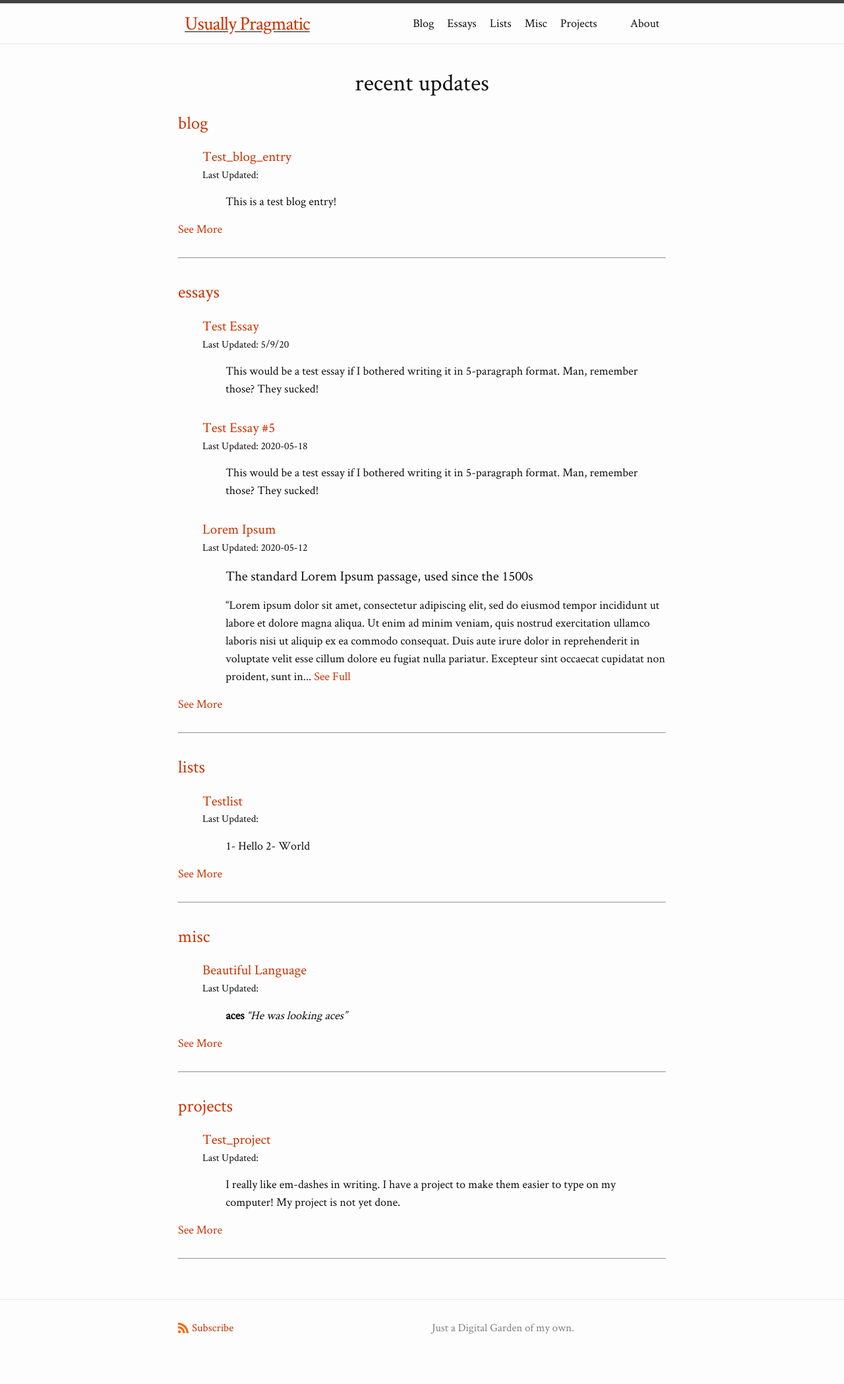
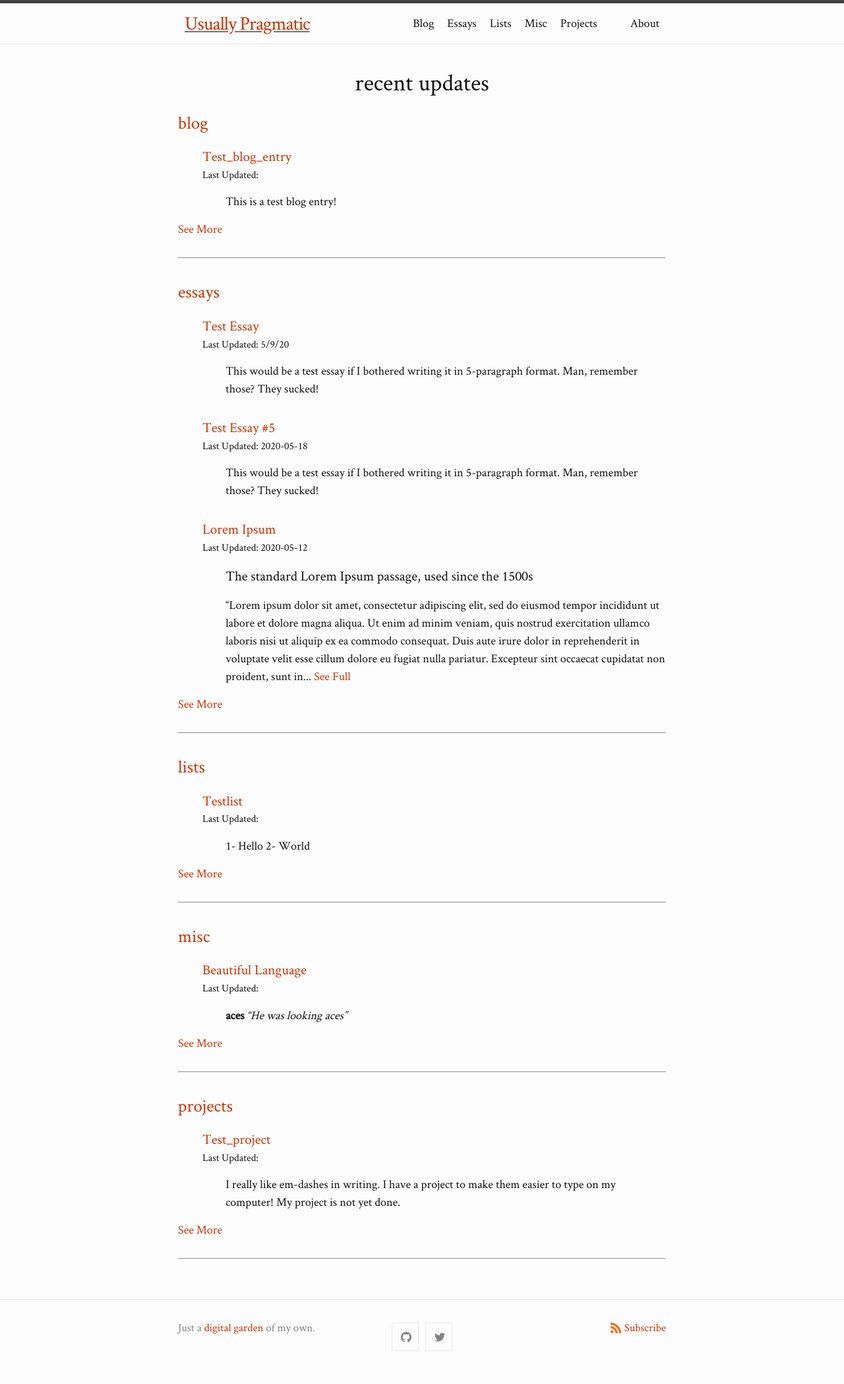
Before and after one commit to carpdiem/carpdiem.github.io, a Jekyll site: the page built from index.md, in a window 1280 px wide. Shown: the whole page at 66% size. Built offline with Jekyll 4.4.1, drawn with Linux system fonts in a browser that asks for light colours; part of the change alters nothing that is shown.

Commit message:
fixed footer

```diff
--- a/_config.yml
+++ b/_config.yml
@@ -15,12 +15,13 @@
 # in the templates via {{ site.myvariable }}.
 title: Usually Pragmatic
 email: <redacted>
-description: >- # this means to ignore newlines until "baseurl:"
-  Just a Digital Garden of my own.
+description: Just a <a href="https://tomcritchlow.com/2019/02/17/building-digital-garden/">digital garden</a> of my own.
 baseurl: "" # the subpath of your site, e.g. /blog
 url: "" # the base hostname & protocol for your site, e.g. http://example.com
-twitter_username:  carpdiem
-github_username:  carpdiem
+minima:
+    social_links:
+        twitter: carpdiem
+        github: carpdiem
 
 # Build settings
 markdown: kramdown
--- a/_includes/footer.html
+++ b/_includes/footer.html
@@ -5,13 +5,23 @@
 
     <div class="footer-col-wrapper">
       <div class="footer-col">
+        <p>{{ site.description }}</p>
+      </div>
+	  <div class="footer-col">
+        <div class="social-links">
+          {%- include social.html -%}
+        </div>
+	  </div>
+      <div class="footer-col">
         <p class="feed-subscribe">
           <a href="{{ 'feed.xml' | relative_url }}">
             <svg class="svg-icon orange">
               <use xlink:href="{{ 'assets/minima-social-icons.svg#rss' | relative_url }}"></use>
             </svg><span>Subscribe</span>
           </a>
-        </p>
+		</p>
+	  </div>
+{% comment %}
       {%- if site.author %}
         <ul class="contact-list">
           {% if site.author.name -%}
@@ -22,15 +32,8 @@
           {%- endif %}
         </ul>
       {%- endif %}
-      </div>
-      <div class="footer-col">
-        <p>{{ site.description | escape }}</p>
-      </div>
-    </div>
-
-    <div class="social-links">
-      {%- include social.html -%}
-    </div>
+{% endcomment %}
+   </div>
 
   </div>
 
--- a/_sass/minima/custom-styles.scss
+++ b/_sass/minima/custom-styles.scss
@@ -56,3 +56,7 @@ a:link {
 .index_item_content {
 	padding-left: 5%;
 }
+
+p.feed-subscribe {
+	text-align: right;
+}
```
